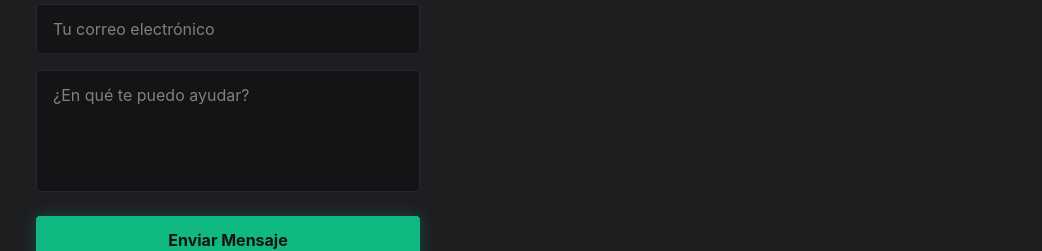
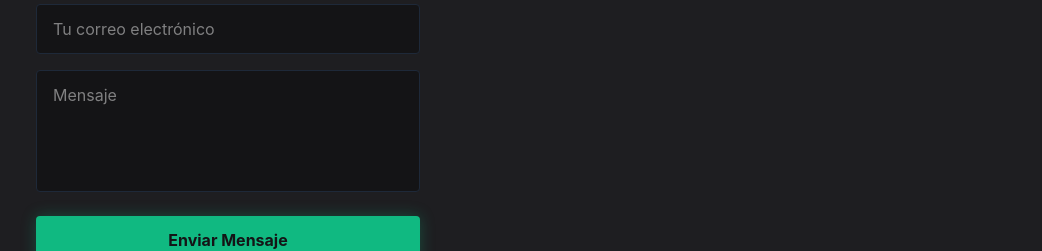
Before and after one commit to lmcasella/portfolio, an Astro site: page / in a window 1280 px wide. Shown: the part 4760-5011 px from the top of the page, without its empty margins (116-1158 px from the left). Built offline with nearby package versions, Linux system fonts and the light colour scheme; Astro itself is replaced by a stand-in of ours.

Commit message:
formulario de contacto

```diff
--- a/src/components/Footer.astro
+++ b/src/components/Footer.astro
@@ -43,7 +43,7 @@ const itch = "https://kezgan.itch.io/";
                         name="message"
                         required
                         rows="4"
-                        placeholder="¿En qué te puedo ayudar?"
+                        placeholder="Mensaje"
                         class="w-full bg-carbon border border-gray-800 rounded px-4 py-3 text-bone focus:outline-none focus:border-accent focus:ring-1 focus:ring-accent transition-all resize-none"
                     ></textarea>
                     <button
```
